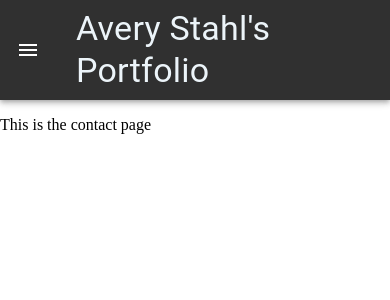
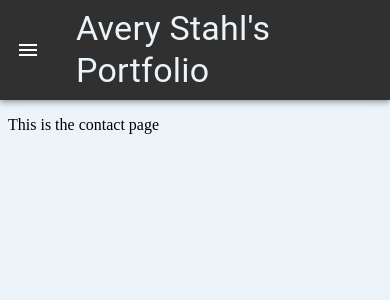
Before and after one commit to MAIMBRAIN/Portfolio, a React (Create React App) app in the folder v.3/client/: page /contact in a window 390 px wide. Shown: the top 300 px of the page. Built offline with nearby package versions, Linux system fonts and the light colour scheme.

Commit message:
fixed content formatting for mobile / desktop

```diff
--- a/v.3/client/src/App.js
+++ b/v.3/client/src/App.js
@@ -1,21 +1,36 @@
 import React from 'react';
 import { BrowserRouter as Router, Switch, Route, Link } from 'react-router-dom';
+import './app.css';
 import Navbar from './Components/Navbar';
 import About from './Components/About/about';
 import Projects from './Components/Projects/projects';
 import Contact from './Components/Contact/contact';
 import Blog from './Components/Blog/blog';
+import { makeStyles } from '@material-ui/core';
+
+const useStyles = makeStyles(theme => ({
+  container: {
+    marginLeft:"8px",
+    [theme.breakpoints.up("sm")]: {
+      marginLeft: "256px;"
+    }
+  }
+}))
 
 function App() {
+  const classes = useStyles();
+
   return (
     <div className="App">
-    <Router>
-      <Navbar/>
-      <Switch>
+    <Router >
+      <Navbar />
+      <Switch >
+      <div className={classes.container}>
         <Route exact path="/" render={props => <About {...props}/>} />
         <Route exact path="/projects" render={props => <Projects {...props}/>} />
         <Route exact path="/blog" render={props => <Blog {...props}/>} />
         <Route exact path="/contact" render={props => <Contact {...props}/>} />
+      </div>
       </Switch>
     </Router>
     </div>
--- a/v.3/client/src/Components/About/about.jsx
+++ b/v.3/client/src/Components/About/about.jsx
@@ -1,9 +1,17 @@
 import React from "react";
+import { makeStyles } from '@material-ui/core';
+
+const useStyles = makeStyles({
+  container:{
+    marginLeft: "256px"
+  }
+})
 
 function About () {
 
+    const classes = useStyles();
     return(
-        <div>
+        <div >
             <p>This is the about page</p>
         </div>
     );
--- a/v.3/client/src/Components/Navbar.jsx
+++ b/v.3/client/src/Components/Navbar.jsx
@@ -18,17 +18,17 @@ import Appbar from "@material-ui/core/AppBar";
 // MUI Styling
 const useStyles = makeStyles((theme) => ({
   root: {
-    flexGrow: 1,
+    display: 'flex',
   },
   navStyle: {
-    backgroundColor: "#303030"
+    backgroundColor: "#303030",
   },
   menuButton: {
     marginRight: theme.spacing(2),
   },
   drawer: {
     width: "240px",
-    backgroundColor: "#7A2626"
+    backgroundColor: "#7A2626",
   },
   listStyle: {
     marginTop: "auto",
@@ -49,14 +49,15 @@ const useStyles = makeStyles((theme) => ({
     marginLeft: "auto",
     marginRight: theme.spacing(2),
     padding: "8px",
-    color: "#ECF4F9"
+    color: "#ECF4F9",
+    flexWrap: 'wrap'
   },
 }));
 
 // Main export
 function Navbar (props) {
 
-
+  // Utilize RRD history to display correct component with url
   const { history } = props;
 
   // Use imported inline styling
--- /dev/null
+++ b/v.3/client/src/app.css
@@ -0,0 +1,4 @@
+body {
+  margin: 0px;
+  background-color: #ECF4F9;
+}
--- a/v.3/client/src/index.css
+++ /dev/null
@@ -1,3 +0,0 @@
-body {
-  margin: 0;
-}
--- a/v.3/client/src/index.js
+++ b/v.3/client/src/index.js
@@ -1,7 +1,6 @@
 import React from 'react';
 import ReactDOM from 'react-dom';
 import App from './App';
-import './index.css';
 import reportWebVitals from './reportWebVitals';
 
 ReactDOM.render(
```
